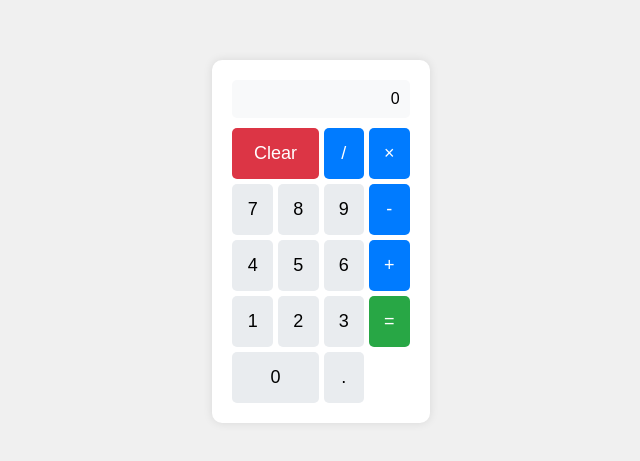
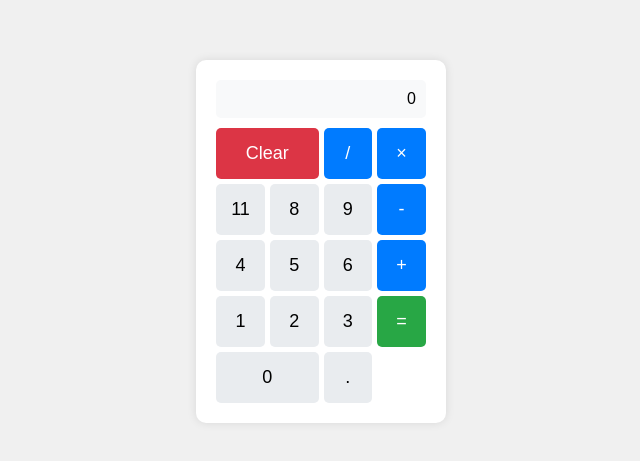
Before and after one commit to BNareshSolanki/TCS-RIO-PROJECT, a website: page public/index.html in a window 1280 px wide. Shown: the part 159-620 px from the top of the page, without its empty margins (319-959 px from the left). Drawn offline with Linux system fonts and the light colour scheme.

Commit message:
Update index.html

```diff
--- a/public/index.html
+++ b/public/index.html
@@ -14,7 +14,7 @@
             <button class="operator" onclick="appendOperator('/')">/</button>
             <button class="operator" onclick="appendOperator('*')">×</button>
 
-            <button class="number" onclick="appendNumber('7')">7</button>
+            <button class="number" onclick="appendNumber('11')">11</button>
             <button class="number" onclick="appendNumber('8')">8</button>
             <button class="number" onclick="appendNumber('9')">9</button>
             <button class="operator" onclick="appendOperator('-')">-</button>
```
